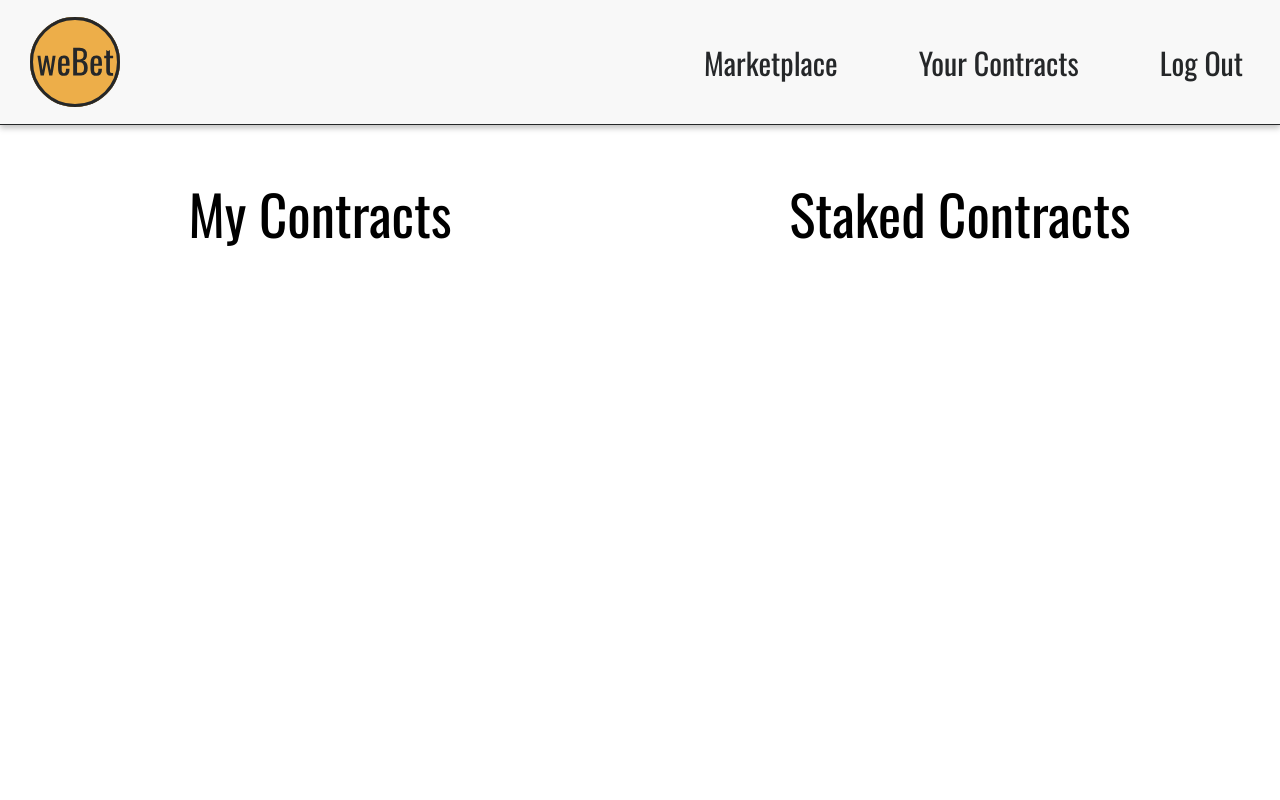
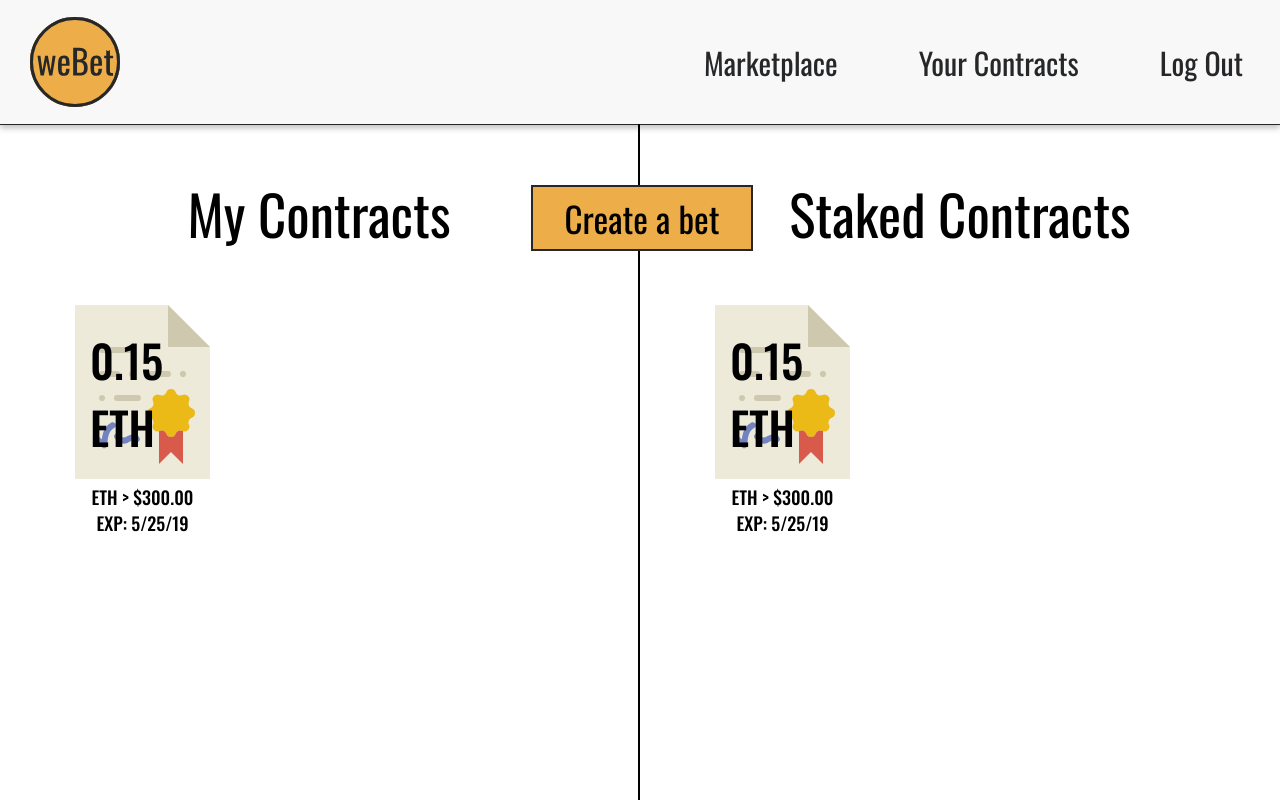
Before and after one commit to hmalik88/webetfrontend, a React (Create React App) app: page /yourcontracts in a window 1280 px wide. Built offline with nearby package versions, Linux system fonts and the light colour scheme.

Commit message:
mycontracts layout and styling done, working on modal styling nwo

```diff
--- /dev/null
+++ b/src/components/BetModal.js
@@ -0,0 +1,26 @@
+import React from 'react'
+import '../scss/BetModal.scss'
+import BetClose from '../assets/bet-modal-close.svg'
+
+export default class BetModal extends React.Component {
+
+  handleClose = () => {
+    let modal = document.querySelector('.bet-modal');
+    modal.style.display = 'none';
+  }
+
+  componentDidMount() {
+    this.handleClose();
+  }
+
+  render() {
+    return(
+      <div className="bet-modal">
+        <h1 className="bet-title">Make A Bet</h1>
+        <img className="bet-close" src={BetClose} alt="" onClick={this.handleClose} />
+
+      </div>
+      )
+  }
+
+}
--- a/src/containers/YourContracts.js
+++ b/src/containers/YourContracts.js
@@ -1,5 +1,7 @@
 import React from 'react'
 import '../scss/YourContracts.scss'
+import ContractCard from '../components/ContractCard.js'
+import BetModal from '../components/BetModal'
 
 export default class YourContracts extends React.Component {
 
@@ -10,6 +12,11 @@ export default class YourContracts extends React.Component {
     root.classList.toggle('yourcontracts-root');
   }
 
+  handleBetOpen = () => {
+    let modal = document.querySelector('.bet-modal');
+    modal.style.display = 'flex';
+  }
+
   render() {
     return(
       <>
@@ -18,11 +25,19 @@ export default class YourContracts extends React.Component {
             <div className="my-contract-title">
               My Contracts
             </div>
+            <div className="create-a-bet" onClick={this.handleBetOpen} ><div>Create a bet</div></div>
+            <BetModal />
           </div>
           <div className="section1-right">
             <div className="stake-contract-title">
               Staked Contracts
             </div>
+          </div>
+          <div className="section2-left">
+            <ContractCard />
+          </div>
+          <div className="section2-right">
+            <ContractCard />
           </div>
         </div>
       </>
--- /dev/null
+++ b/src/scss/BetModal.scss
@@ -0,0 +1,29 @@
+.bet-modal {
+  width: 447px;
+  height: 393px;
+  border: 3px solid #252729;
+  display: flex;
+  justify-content: center;
+  align-items: flex-start;
+  position: absolute;
+  left: 36%;
+  top: 25%;
+  border-radius: 20px;
+  z-index: 20;
+  background-color: #fff;
+}
+
+.bet-title {
+  font-family: 'Oswald', sans-serif;
+  font-size: 55px;
+  font-weight: 400;
+  position: relative;
+  bottom: 20px;
+}
+
+.bet-close {
+  position: relative;
+  left: 80px;
+  top: 20px;
+  cursor: pointer;
+}
--- a/src/scss/YourContracts.scss
+++ b/src/scss/YourContracts.scss
@@ -26,6 +26,7 @@
   display: flex;
   justify-content: center;
   align-items: center;
+  border-right: 2px solid #000;
 }
 
 .section1-right {
@@ -35,3 +36,43 @@
   justify-content: center;
   align-items: center;
 }
+
+.section2-left {
+  grid-column: 1 / 2;
+  grid-row: 2 / 3;
+  display: flex;
+  border-right: 2px solid #000;
+  padding-left: 75px;
+  position: relative;
+}
+
+.section2-right {
+  grid-column: 2 / 3;
+  grid-row: 2 / 3;
+  display: flex;
+  padding-left: 75px;
+  position: relative;
+}
+
+.create-a-bet {
+  width: 218px;
+  height: 62px;
+  background-color: #EDAE49;
+  color: #000;
+  font-family: 'Oswald', sans-serif;
+  font-size: 35px;
+  font-weight: 400;
+  border: 2px solid #252729;
+  display: flex;
+  justify-content: center;
+  align-items: center;
+  position: absolute;
+  left: calc(50% - 109px);
+  top: 185px;
+  cursor: pointer;
+}
+
+.create-a-bet:hover {
+  background-color: #000;
+  color: #EDAE49;
+}
```
Also changed, not shown: src/assets/bet-modal-close.svg (added).
